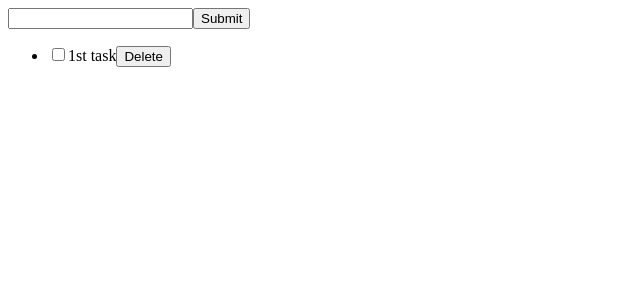
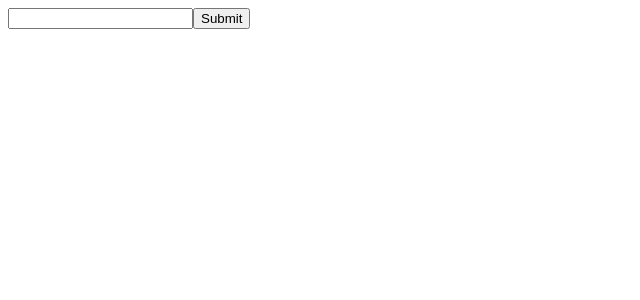
Before and after one commit to mami0tsu/react-todo, a React (Create React App) app: page / in a window 1280 px wide. Shown: the top 300 px of the page, without its empty margins (0-640 px from the left). Built offline with nearby package versions, Linux system fonts and the light colour scheme; the HTML template or start-up script is replaced by a standard one.

Commit message:
Mod: modularizes task list.

```diff
--- a/src/App.tsx
+++ b/src/App.tsx
@@ -1,7 +1,5 @@
 import React from 'react';
 import { useState } from 'react';
-
-import TaskItem from './components/TaskItem'
 
 type Task = {
   id: number,
@@ -39,14 +37,6 @@ const App: React.FC = () => {
     setInputTitle('')
   }
 
-  const handleDone = (task: Task) => {
-    setTasks(prev => prev.map(t => t.id === task.id ? {...task, done: !task.done} : t))
-  }
-
-  const handleDelete = (task: Task) => {
-    setTasks(prev => prev.filter(t => t.id !== task.id))
-  }
-
   return (
     <div className="App">
       <div className="inputForm">
@@ -58,21 +48,6 @@ const App: React.FC = () => {
         />
         <button onClick={handleSubmit}>Submit</button>
       </div>
-      <div>
-      {
-        tasks.length <= 0 ? 'No todo items.' :
-        <ul>
-        { tasks.map( task => (
-          <TaskItem
-            key={task.id}
-            task={task}
-            handleDone={handleDone}
-            handleDelete={handleDelete}
-          />
-        )) }
-        </ul>
-      }
-      </div>
     </div>
   )
 }
```
Also changed, not shown: src/components/TaskList.tsx (added, +38 -0 lines).
